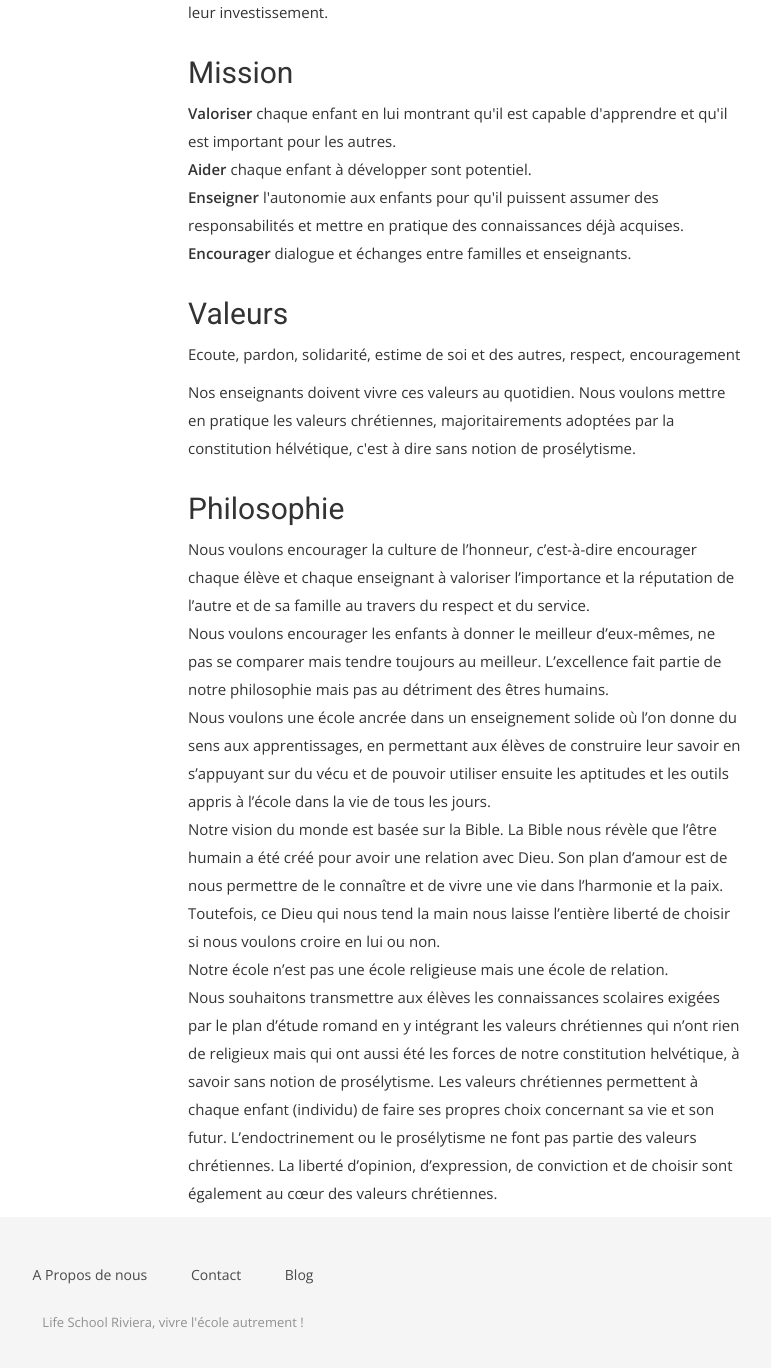
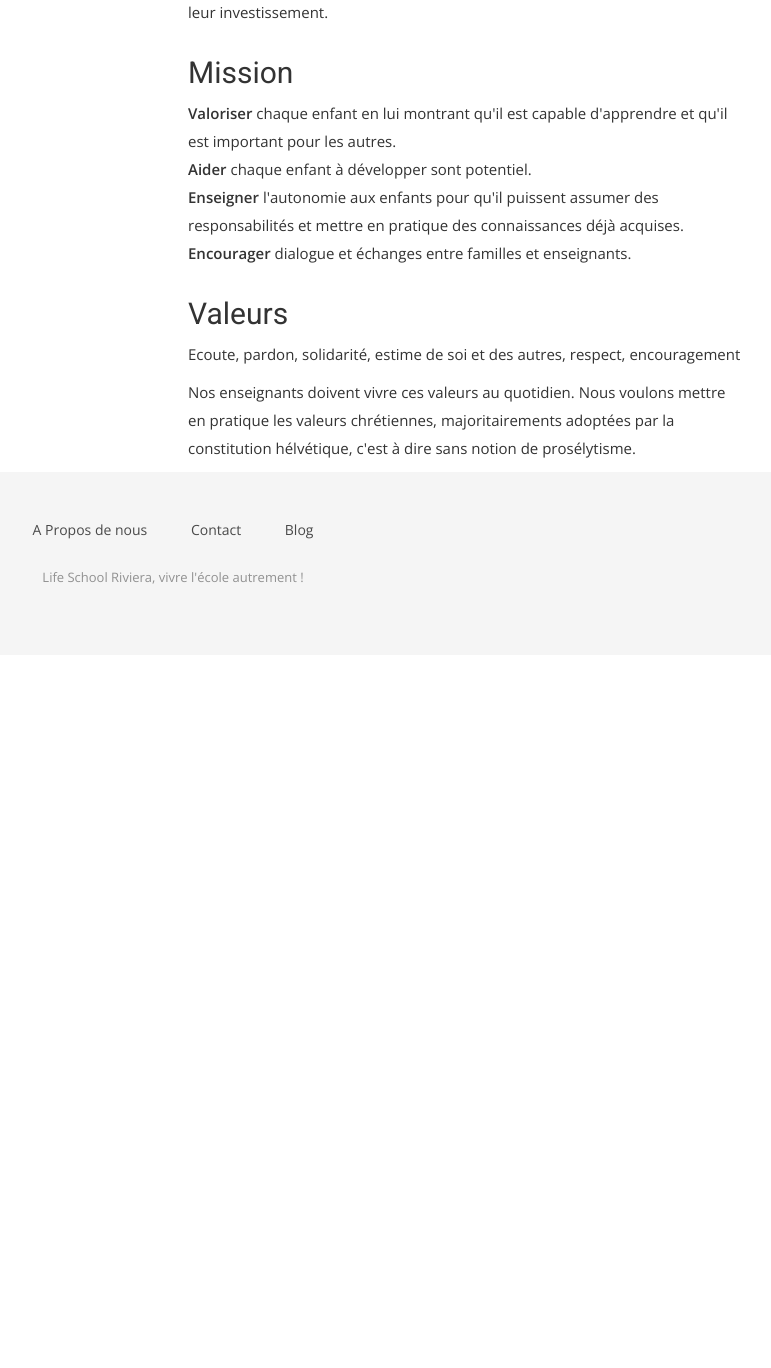
Before and after one commit to midjoule/lifeschool, a Jekyll site: the page built from index.html, in a window 1280 px wide and 1400 px high, scrolled down 1710 px. Shown: the top 1368 px of the window, without its empty margins (467-1238 px from the left). Built offline with Jekyll 4.4.1, drawn with Linux system fonts in a browser that asks for light colours; nearby versions of some CDN libraries; some web fonts are replaced; after the commit the page ends 2365 px from its top, so only the background shows below that.

Commit message:
Update index.html

```diff
--- a/index.html
+++ b/index.html
@@ -84,69 +84,3 @@ permalink: /
   </div>
 </div>
 </section>
-
-<section id="philosophy">
-<div class="container">
-  <div class="row">
-    <div class="col-md-6 col-md-offset-6">
-      <h2>Philosophie</h2>
-      <p>Nous voulons encourager la culture de l’honneur, c’est-à-dire encourager chaque élève et chaque enseignant à valoriser l’importance et la réputation de l’autre et de sa famille au travers du respect et du service.
-        <br />Nous voulons encourager les enfants à donner le meilleur d’eux-mêmes, ne pas se comparer mais tendre toujours au meilleur. L’excellence fait partie de notre philosophie mais pas au détriment des êtres humains.
-        <br />Nous voulons une école ancrée dans un enseignement solide où l’on donne du sens aux apprentissages, en permettant aux élèves de construire leur savoir en s’appuyant sur du vécu et de pouvoir utiliser ensuite les aptitudes et les outils appris à l’école dans la vie de tous les jours.
-        <br />Notre vision du monde est basée sur la Bible. La Bible nous révèle que l’être humain a été créé pour avoir une relation avec Dieu. Son plan d’amour est de nous permettre de le connaître et de vivre une vie dans l’harmonie et la paix. Toutefois, ce Dieu qui nous tend la main nous laisse l’entière liberté de choisir si nous voulons croire en lui ou non.
-        <br />Notre école n’est pas une école religieuse mais une école de relation.
-        <br />Nous souhaitons transmettre aux élèves les connaissances scolaires exigées par le plan d’étude romand en y intégrant les valeurs chrétiennes qui n’ont rien de religieux mais qui ont aussi été les forces de notre constitution helvétique, à savoir sans notion de prosélytisme. Les valeurs chrétiennes permettent à chaque enfant (individu) de faire ses propres choix concernant sa vie et son futur. L’endoctrinement ou le prosélytisme ne font pas partie des valeurs chrétiennes. La liberté d’opinion, d’expression, de conviction et de choisir sont également au cœur des valeurs chrétiennes.
-      </p>
-    </div>
-  </div>
-</div>
-</section>
-
-<!-- Content Start -->
-<!--section id="testimonial">
-  <div class="container">
-    <div class="row">
-      <div class="section-title text-center">
-        <h2>Fun Facts About Us</h2>
-        <p>Far far away, behind the word mountains, far from the countries Vokalia and Consonantia, there live the blind texts. Separated they live in Bookmarksgrove right at the coast of the Semantics</p>
-      </div>
-    </div>
-    <div class="row">
-      <div class="col-md-6">
-        {% if site.data.funfacts.size > 0 %}
-        <div class="block">
-          {% for ff in site.data.funfacts %}
-          <ul class="counter-box clearfix">
-            <li>
-              <div class="block">
-                <i class="{{ ff.icon }}"></i>
-                <h4 class="counter">{{ ff.counter }}</h4>
-                <span>{{ ff.text }}</span>
-              </div>
-            </li>
-            {% endfor %}
-          </ul>
-        </div>
-        {% endif %}
-      </div>
-      <div class="col-md-6">
-        {% if site.data.testimonials.size > 0 %}
-        <div class="testimonial-carousel">
-          <div id="testimonial-slider" class="owl-carousel">
-            {% for tm in site.data.testimonials %}
-            <div>
-                <img src="img/cotation.png" alt="IMG">
-                <p>{{ tm.testimonial }}</p>
-                <div class="user">
-                  <img src="{{ tm.image }}" alt="Pepole">
-                  <p><span>{{ tm.name }}</span> {{ tm.title }}</p>
-                </div>
-            </div>
-            {% endfor %}
-          </div>
-        </div>
-        {% endif %}
-      </div>
-    </div>
-  </div>
-</section-->
```
